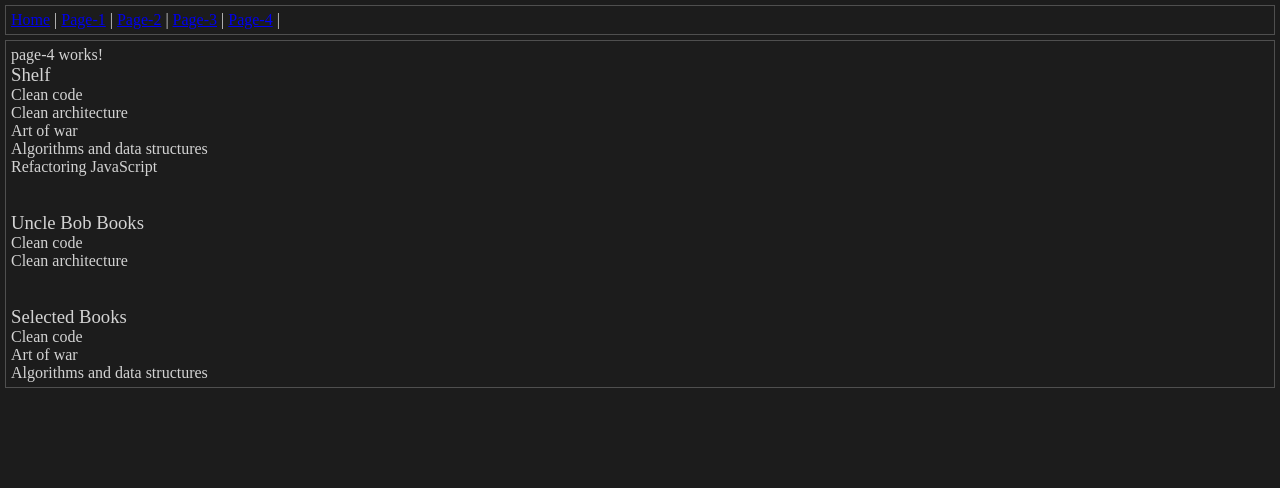
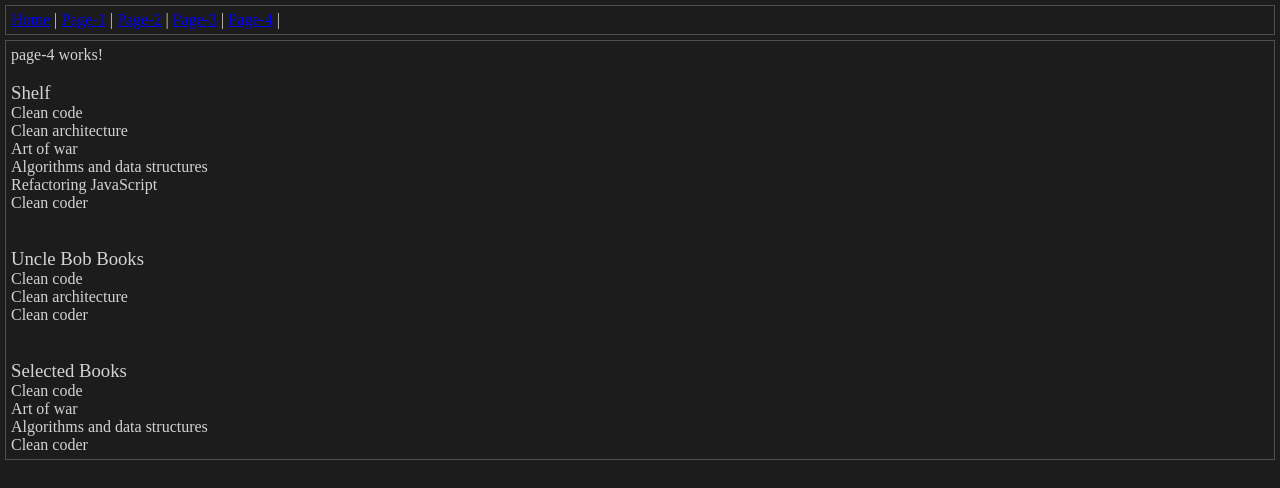
Before and after one commit to jwalczak-dev/angular-signals, an Angular app: page /page-4 in a window 1280 px wide. Shown: the top 488 px of the page. Built offline with nearby package versions, Linux system fonts and the light colour scheme.

Commit message:
Add some refactor to the page4 component

```diff
--- a/src/app/page-4/page-4.component.ts
+++ b/src/app/page-4/page-4.component.ts
@@ -1,9 +1,9 @@
-import {Component, computed, signal, WritableSignal} from '@angular/core';
+import {Component, computed, Signal, signal, WritableSignal} from '@angular/core';
 import {NgFor, NgIf} from "@angular/common";
 
 export type Book = {
   id: number;
-  name: string
+  name: string;
 }
 
 @Component({
@@ -12,6 +12,7 @@ export type Book = {
   imports: [NgFor, NgIf],
   template: `
     <p>page-4 works!</p>
+    <br/>
     <div *ngIf="bookShelf()?.length">
       <h3>Shelf</h3>
       <p *ngFor="let book of bookShelf()">{{ book.name }}</p>
@@ -26,45 +27,43 @@ export type Book = {
 
     <br/>
     <br/>
-    <div *ngIf="selected()?.length">
+    <div *ngIf="selectedBooks()?.length">
       <h3>Selected Books</h3>
-      <p *ngFor="let book of selected()">{{ book.name }}</p>
+      <p *ngFor="let book of selectedBooks()">{{ book.name }}</p>
     </div>
-
   `,
   styleUrl: './page-4.component.scss'
 })
 export class Page4Component {
 
   bookShelf: WritableSignal<Book[] | null> = signal(null)
-  basket = signal([66, 11, 9])
+  basket: WritableSignal<number[]> = signal([66, 11, 9])
 
-  uncleBobBooks = computed(
-    () => this.bookShelf()?.filter((book) => book.name.includes('Clean'))
+  uncleBobBooks: Signal<Book[] | undefined> = computed(
+    () => this.bookShelf()?.filter((book: Book) => book.name.includes('Clean'))
   )
 
-  selected = computed(
+  selectedBooks: Signal<Book[] | undefined> = computed(
     () => {
-      return this.bookShelf()?.filter((book) => this.basket().includes(book.id))
+      return this.bookShelf()?.filter((book: Book) => this.basket().includes(book.id))
     }
   )
 
   constructor() {
     this.#populateBooks();
     console.log(this.bookShelf())
-    console.log(this.basket()[0]);
+    console.log(this.basket());
 
-    setTimeout(() => {
-      this.basket.update(val => [...val, 3]);
-    }, 5000)
+    setTimeout((): void => {
+      this.basket.update((val: number[]) => [...val, 3]);
+    }, 2500);
 
-    setTimeout(() => {
-      this.bookShelf?.update((val) => val ? [...val, {id: 9, name: 'Clean coder'}] : [{id: 9, name: 'Clean coder'}])
-    }, 10000)
-
+    setTimeout((): void => {
+      this.bookShelf?.update((val: Book[] | null): Book[] => val ? [...val, {id: 9, name: 'Clean coder'}] : [{id: 9, name: 'Clean coder'}])
+    }, 5000);
   }
 
-  #populateBooks() {
+  #populateBooks(): void {
     this.bookShelf.set([
       {id: 3, name: 'Clean code'},
       {id: 5, name: 'Clean architecture'},
@@ -73,5 +72,4 @@ export class Page4Component {
       {id: 8, name: 'Refactoring JavaScript'},
     ])
   }
-
 }
```
